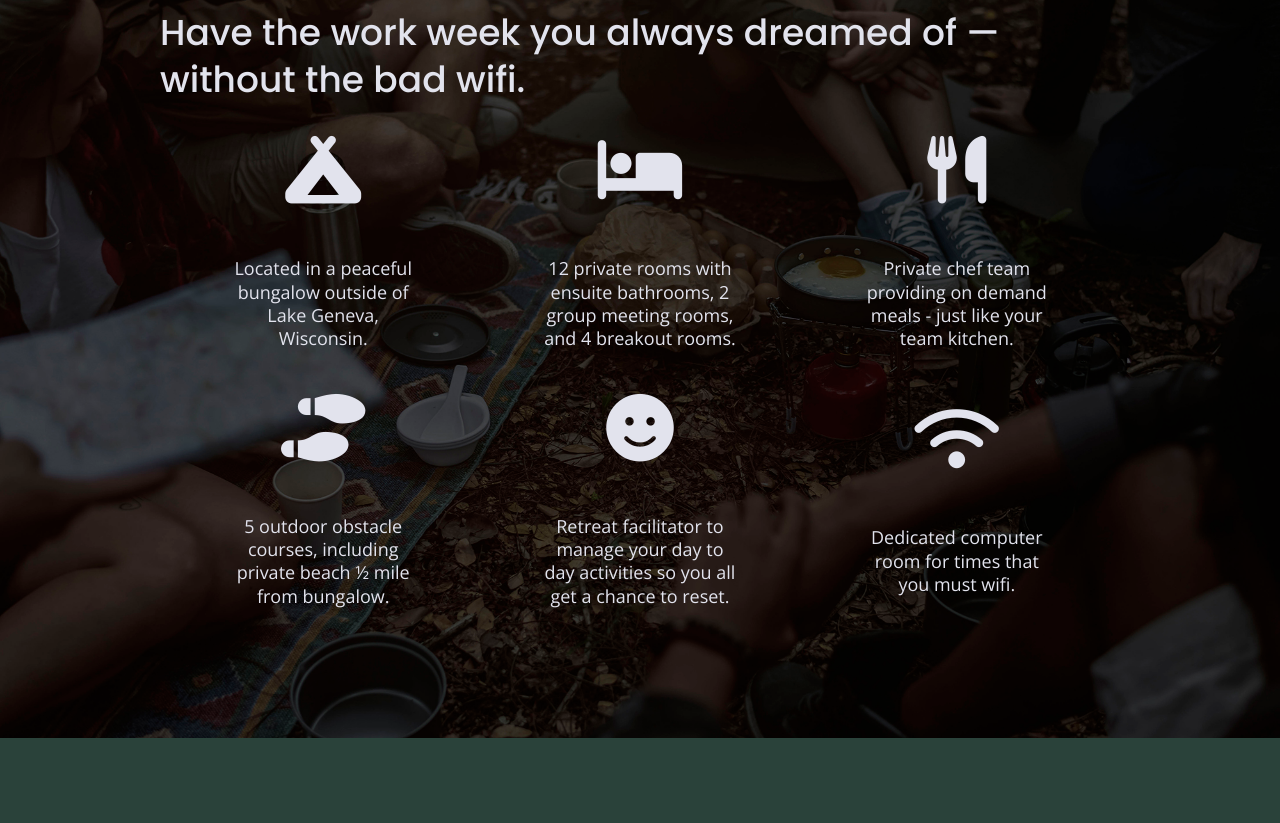
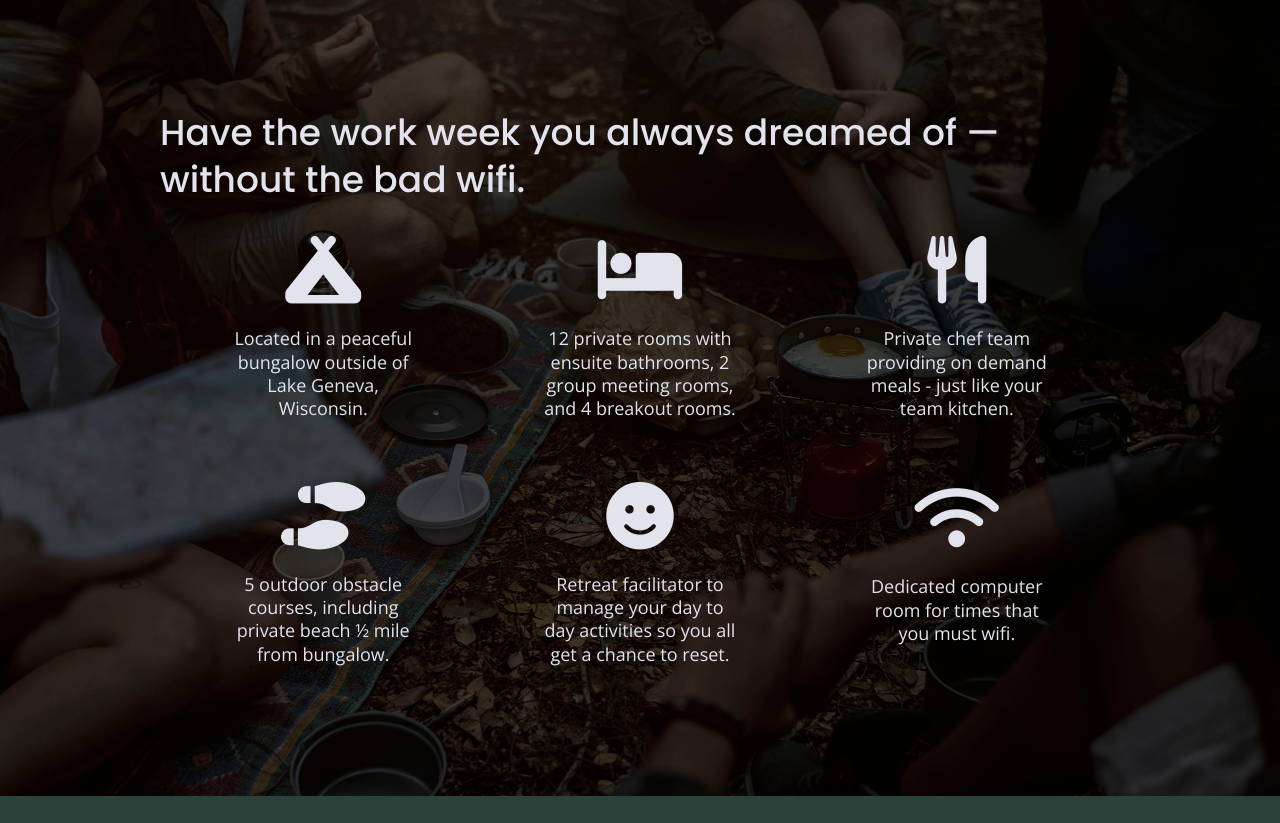
Before and after one commit to Sarah-Thomas-992/206-unplugged, a website built with Parcel: page index.html in a window 1280 px wide. Shown: the part 1017-1840 px from the top of the page. Built offline with nearby package versions, Linux system fonts and the light colour scheme.

Commit message:
Tweaks to CSS

```diff
--- a/css/main.css
+++ b/css/main.css
@@ -203,6 +203,7 @@ header nav ul {
   justify-content: space-around;
   width: 100%;
   margin: 0;
+  padding: 0;
 }
 
 header nav ul li {
@@ -223,6 +224,7 @@ footer .content-wrapper {
 
 footer h4 {
   padding: 20px 0;
+  margin: ;
 }
 
 footer p {
@@ -579,7 +581,7 @@ input[type=button] {
   }
 
   header nav {
-    width: 30%;
+    width: 25%;
   }
 
   header nav ul {
@@ -627,6 +629,10 @@ input[type=button] {
 
   /* -----------Main Page Body Styles---------- */
 
+  .hero-area {
+    height: 600px;
+  }
+
   .hero-area h1 {
     font-size: 3em;
     line-height: 1;
@@ -663,9 +669,18 @@ input[type=button] {
   }
 
   .fontawesome-icon i {
-    padding-bottom: 30px;
+    margin-bottom: 30px;
     line-height: 0.5;
   }
+
+  .fontawesome-icon .bed {
+    margin-top: 20px;
+  }
+
+  .fontawesome-icon .smile {
+    margin-top: 10px;
+  }
+
 
   .reviews article {
     display: flex;
@@ -691,6 +706,10 @@ input[type=button] {
     padding-top: 20px;
   }
 
+  .mission h2 {
+    margin: 0;
+  }
+
   .mission-content p {
     width: 45%;
   }
@@ -711,6 +730,10 @@ input[type=button] {
     display: flex;
     justify-content: space-between;
     align-items: flex-start;
+  }
+
+  .contact-section h2 {
+    margin: 0;
   }
 
   /* -----------FAQ Page Body Styles---------- */
@@ -796,6 +819,16 @@ input[type=button] {
 
   .fontawesome-icon i {
     line-height: 0.5;
+    margin-bottom: 40px;
+  }
+
+  .fontawesome-icon .bed {
+    margin-top: 0;
+  }
+
+  .fontawesome-icon .smile,
+  .fontawesome-icon .footprints  {
+    margin-top: 18px;
   }
 
   .reviews h2 {
@@ -820,6 +853,10 @@ input[type=button] {
   .contact-section .content-wrapper h2 {
     width: 95%;
     font-size: 3em;
+  }
+
+  .mission h2 {
+    margin: 20px 0 10px 0;
   }
 
   .map figure {
--- a/index.html
+++ b/index.html
@@ -85,7 +85,7 @@
           </article>
           <article>
             <p class="fontawesome-icon">
-              <i class="fas fa-bed"></i>
+              <i class="fas fa-bed bed"></i>
             </p>
             <p class="features-item-description">
               12 private rooms with ensuite bathrooms, 2 group meeting rooms, and 4 breakout rooms.
@@ -101,7 +101,7 @@
           </article>
           <article>
             <p class="fontawesome-icon">
-              <i class="fas fa-shoe-prints"></i>
+              <i class="fas fa-shoe-prints footprints"></i>
             </p>
             <p class="features-item-description">
               5 outdoor obstacle courses, including private beach ½ mile from bungalow.
@@ -109,7 +109,7 @@
           </article>
           <article>
             <p class="fontawesome-icon">
-              <i class="fas fa-smile"></i>
+              <i class="fas fa-smile smile"></i>
             </p>
             <p class="features-item-description">
               Retreat facilitator to manage your day to day activities so you all get a chance to reset.
```
